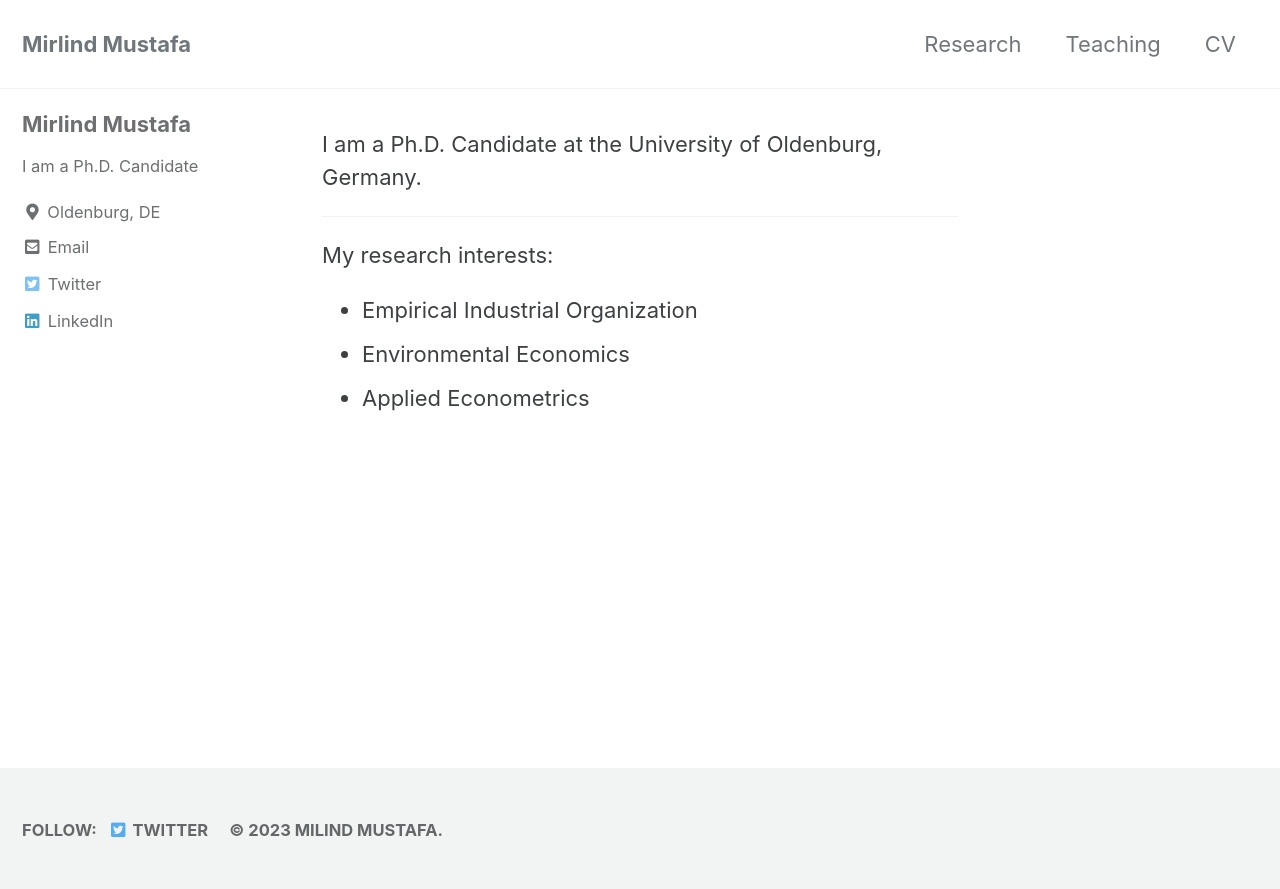
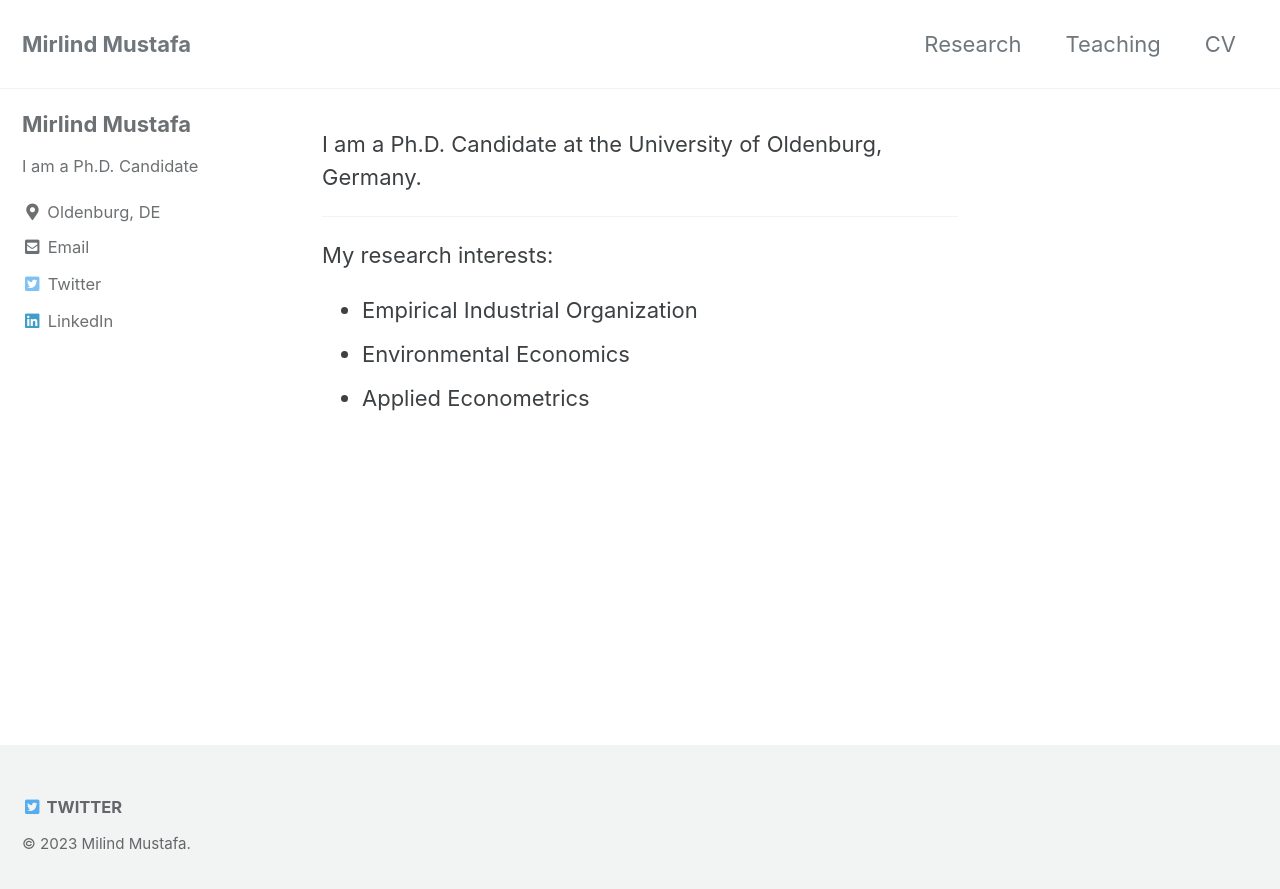
Before and after one commit to mmecon/mmecon.github.io, a Jekyll site: the page built from index.html, in a window 1280 px wide. Shown: the top 889 px of the page. Built offline with Jekyll 4.4.1, drawn with Linux system fonts in a browser that asks for light colours; cached includes are drawn as plain includes; the list of posts is cut into pages by our own code.

Commit message:
Update footer.html

```diff
--- a/_includes/footer.html
+++ b/_includes/footer.html
@@ -1,21 +1,6 @@
 <div class="page__footer-follow">
   <ul class="social-icons">
-    {% if site.data.ui-text[site.locale].follow_label %}
-      <li><strong>{{ site.data.ui-text[site.locale].follow_label }}</strong></li>
-    {% endif %}
-
-    {% if site.footer.links %}
-      {% for link in site.footer.links %}
-        {% if link.label and link.url %}
-          <li><a href="{{ link.url }}" rel="nofollow noopener noreferrer"><i class="{{ link.icon | default: 'fas fa-link' }}" aria-hidden="true"></i> {{ link.label }}</a></li>
-        {% endif %}
-      {% endfor %}
-    {% endif %}
-
-    {% unless site.atom_feed.hide %}
-      <li><a href="{{ site.data.ui-text[site.locale].feed_label | default: "Feed" }}</a></li>
-    {% endunless %}
-
+	  <li><a href="https://twitter.com/MirlindMustafa"><i class="fab fa-fw fa-twitter-square" aria-hidden="true"></i> Twitter</a></li>
   </ul>
 </div>
 
```
